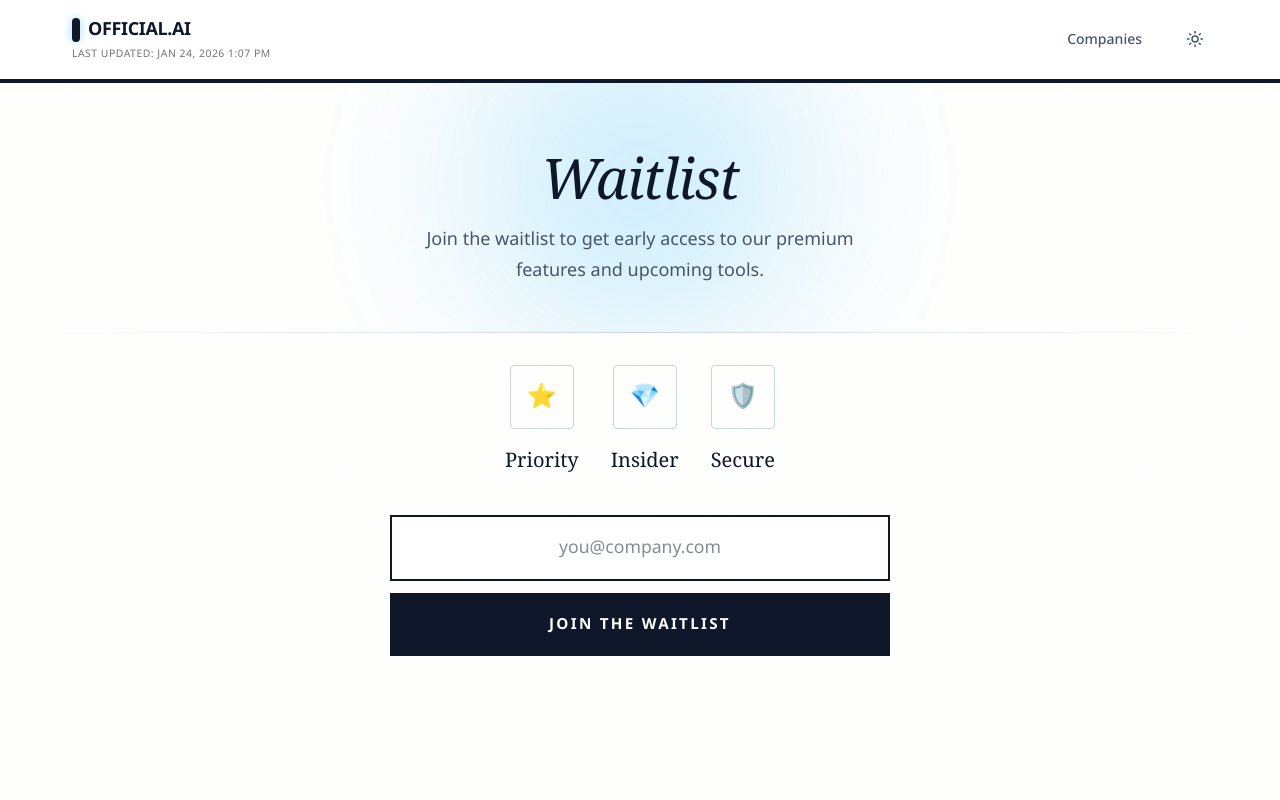
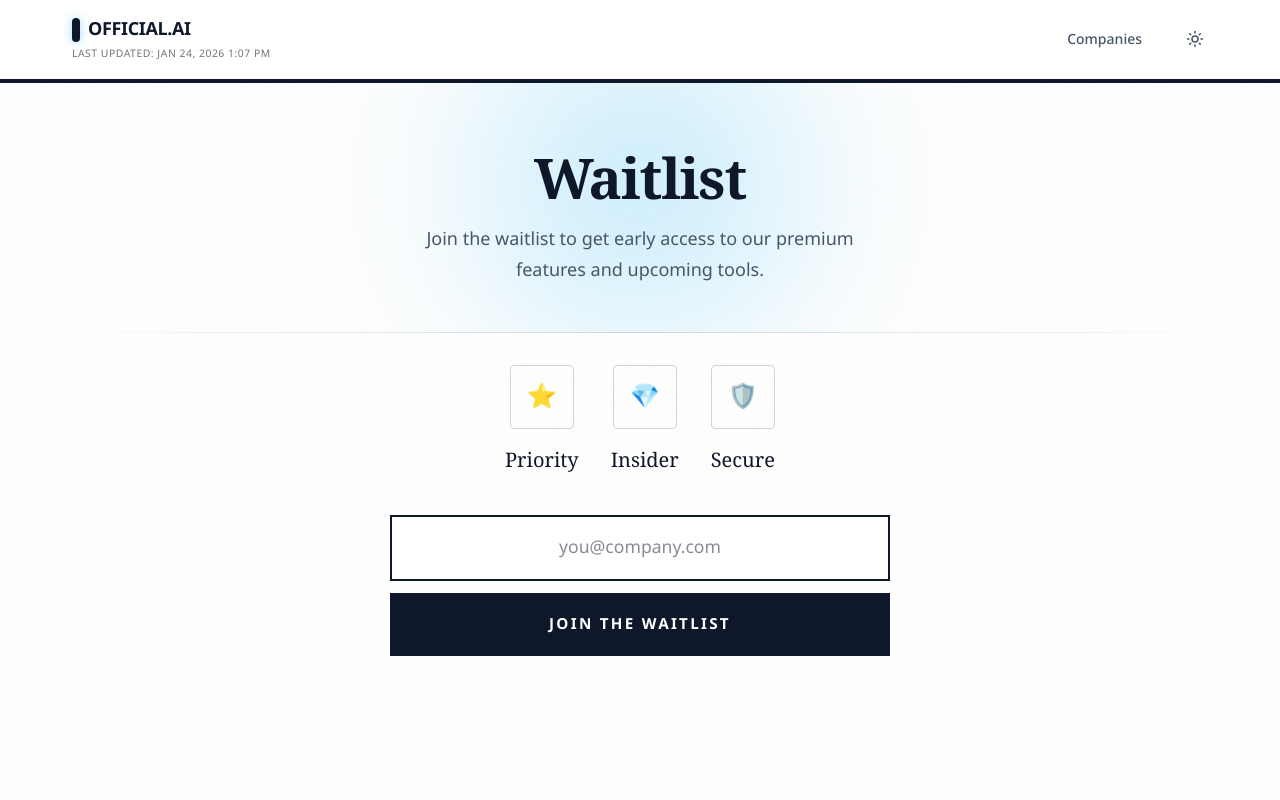
Before and after one commit to rabah2026/official-ai, a Next.js app: page /digest in a window 1280 px wide. Shown: the top 800 px of the page. Built offline with nearby package versions, Linux system fonts and the light colour scheme.

Commit message:
Improve hero text clarity: no italics, bold app name

```diff
--- a/src/app/globals.css
+++ b/src/app/globals.css
@@ -631,8 +631,10 @@ body {
 .hero-title {
   font-family: var(--font-display);
   font-size: clamp(2.25rem, 5vw, 3.5rem);
-  font-weight: 400;
-  font-style: italic;
+  font-weight: 600;
+  /* Increased weight */
+  font-style: normal;
+  /* Removed italic */
   letter-spacing: -0.02em;
   line-height: 1.1;
   color: var(--color-foreground);
@@ -647,8 +649,13 @@ body {
 }
 
 .hero-accent {
-  color: var(--color-accent);
-  font-weight: 500;
+  color: var(--color-foreground);
+  /* Keep it dark/integrated */
+  font-weight: 700;
+  /* Bold to make it clear */
+  text-decoration: underline;
+  text-decoration-color: var(--color-border);
+  text-underline-offset: 4px;
 }
 
 .hero-stats {
```
